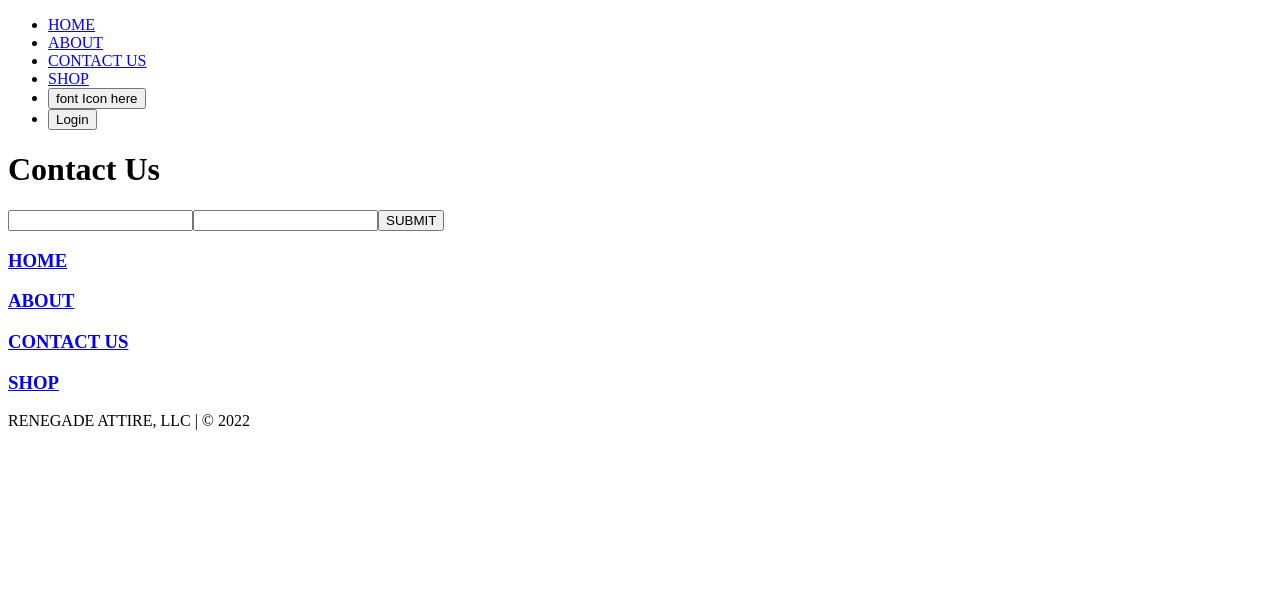
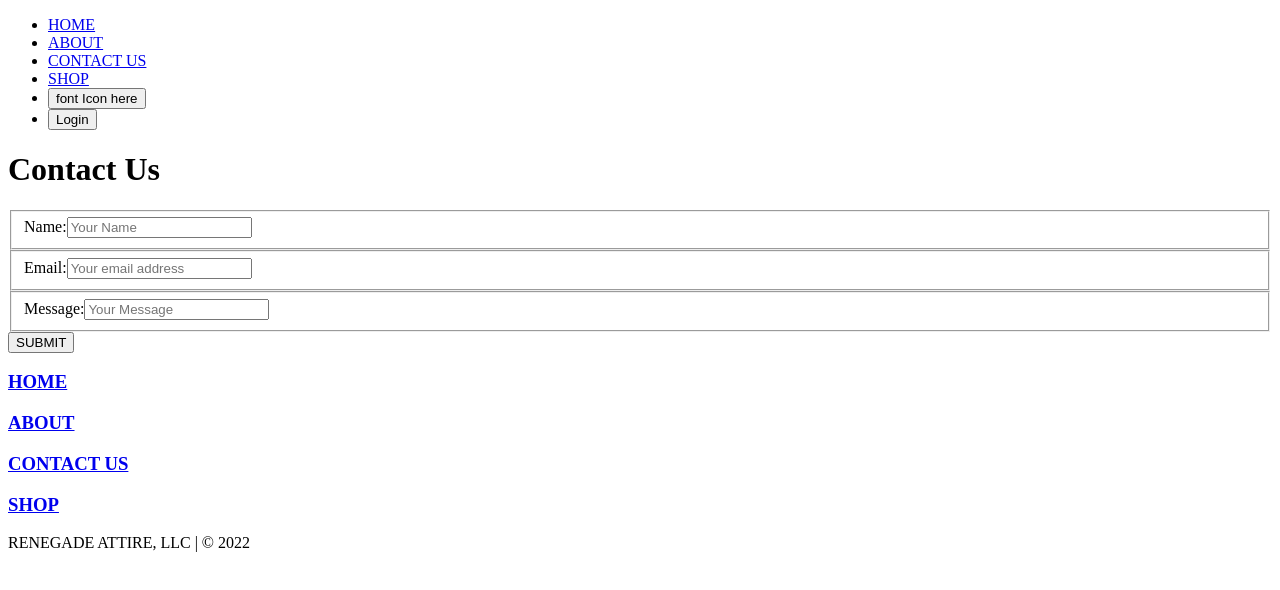
Before and after one commit to dlzinck/Renegade-MERN, a React (Create React App) app in the folder client/: page /contact in a window 1280 px wide. Shown: the top 590 px of the page. Built offline with nearby package versions, Linux system fonts and the light colour scheme.

Commit message:
made contact form for client and testing file on server side called emailserver updated packages do npm i after pull

```diff
--- a/client/src/endpoints/Contact/Contact.js
+++ b/client/src/endpoints/Contact/Contact.js
@@ -1,17 +1,78 @@
-import React from 'react';
+import React, { useState } from "react";
 function Contact() {
-    return (
-        <div>
+  const [submittedContact, setSubmittedContact] = useState(false);
+  const [name, setName] = useState("");
+  const [message, setMessage] = useState("");
+  const [email, setEmail] = useState("");
 
-            <h1>Contact Us</h1>
-            <form>
-                <input type="text"></input>
-                <input type="text"></input>
-                <button>SUBMIT</button>
-            </form>
+  const handleContactSubmit = (event) => {
+    event.preventDefault();
+    setSubmittedContact(true);
+    const data = { name: name, message: message, email: email };
+    const url = "http://localhost:8000/"; //change when gets depoloyed to production
+    const response = fetch(url, {
+      method: "POST", // *GET, POST, PUT, DELETE, etc.
+      mode: "cors", // no-cors, *cors, same-origin
+      cache: "no-cache", // *default, no-cache, reload, force-cache, only-if-cached
+      credentials: "same-origin", // include, *same-origin, omit
+      headers: {
+        "Content-Type": "application/json",
+        // 'Content-Type': 'application/x-www-form-urlencoded',
+      },
+      redirect: "follow", // manual, *follow, error
+      referrerPolicy: "no-referrer", // no-referrer, *no-referrer-when-downgrade, origin, origin-when-cross-origin, same-origin, strict-origin, strict-origin-when-cross-origin, unsafe-url
+      body: JSON.stringify(data), // body data type must match "Content-Type" header
+    });
 
-        </div>
-    );
+    response.then((result) => {
+      return result.json();
+    });
+  };
+  return (
+    <div>
+      <h1>Contact Us</h1>
+      <form>
+        <fieldset>
+          <label htmlFor="name">Name:</label>
+
+          <input
+            type="text"
+            name="name"
+            placeholder="Your Name"
+            value={name}
+            onChange={(event) => {
+              setName(event.target.value);
+            }}
+          />
+        </fieldset>
+        <fieldset>
+          <label htmlFor="email">Email:</label>
+          <input
+            type="text"
+            name="email"
+            placeholder="Your email address"
+            value={email}
+            onChange={(event) => {
+              setEmail(event.target.value);
+            }}
+          />
+        </fieldset>
+        <fieldset>
+          <label htmlFor="message">Message:</label>
+          <input
+            type="text"
+            name="message"
+            placeholder="Your Message"
+            value={message}
+            onChange={(event) => {
+              setMessage(event.target.value);
+            }}
+          />
+        </fieldset>
+        <button onClick={handleContactSubmit}>SUBMIT</button>
+      </form>
+    </div>
+  );
 }
 
 export default Contact;
```
